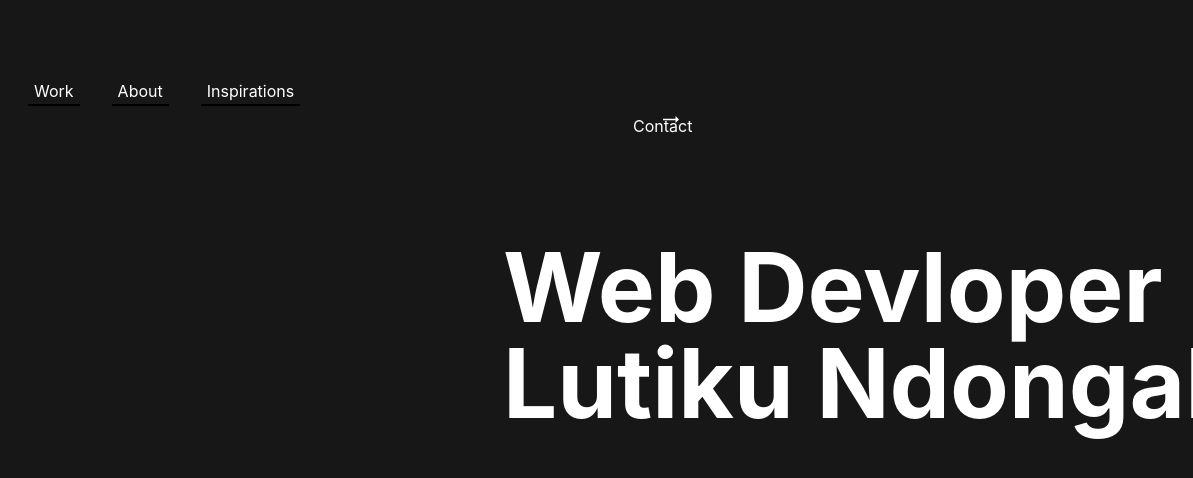
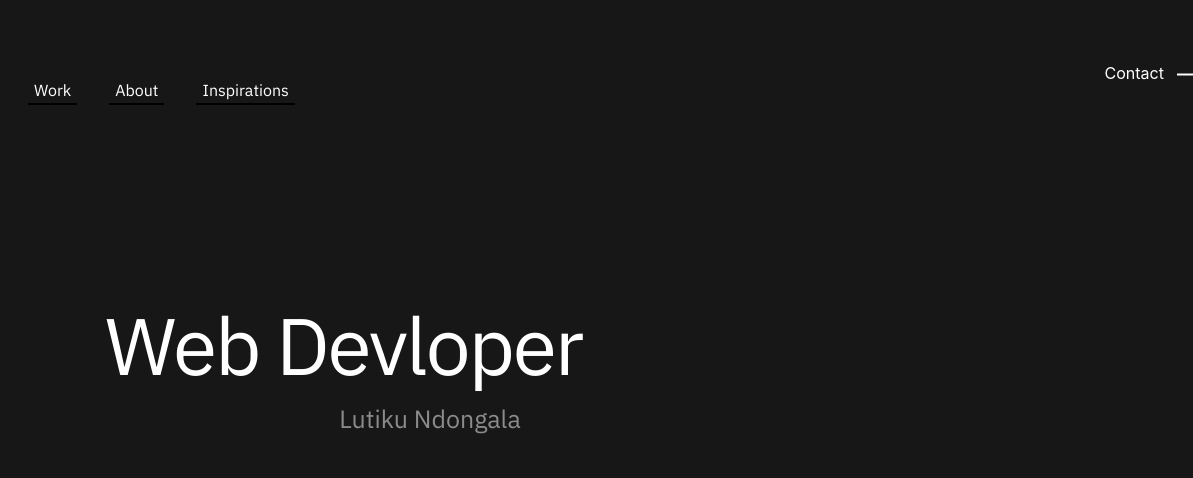
Before and after one commit to lutiku/Presentation, a plain HTML site: page index.html in a window 1280 px wide. Shown: the full height of the page, 87-1280 px from the left. Drawn offline with nearby package versions, Linux system fonts and the light colour scheme.

Commit message:
Update style.css

```diff
--- a/CSS/style.css
+++ b/CSS/style.css
@@ -2,12 +2,14 @@ body {
     margin: 0;
     scroll-snap-type: y mandatory;
     overflow-y: scroll ;
+
 
 }
 
 .link
 {
     margin-top: 16%;
+    font-family: 'IBM Plex Sans', sans-serif;
 }
 
 .navButton{
@@ -16,9 +18,11 @@ body {
     color: white;
 }
 
-.ndongala{
-    font-family: 'Righteous', cursive;
+.navButtonActive{
+    border-color: white;
 }
+
+
 
 .circle {
 
@@ -28,19 +32,20 @@ body {
 }
 
 .arrow {
-    margin-left: 30px;
-    width: 1em;
+    margin-left: 73px;
+    margin-top: 8px;
+    width: 1.3em;
     height: 0.7em;
     position: absolute;
 }
 
 .contact
 {
+    margin-left: 62vw;
     display: flex;
-    flex-direction: row;
-    margin-left: 55vw;
-    width: 200px;
-    height: 40px;
+    cursor: pointer;
+
+
    /* background-color: red;*/
 }
 
@@ -51,7 +56,44 @@ body {
 
 }
 
+.grid{
+    position: absolute;
+    background-color: red;
+    width: 18%;
+    height: 237px;
+    border-radius: 10%;
+    /* margin: 50%; */
+    margin-left: 30vw;
+    margin-top: 46vh;
+}
 
+.divBox{
+    font-family: 'IBM Plex Sans', sans-serif;
+    position: absolute;
+    color: white;
+
+    left: 15%;
+    top: 50%;
+    line-height :82.2858px;
+    letter-spacing: -2.14286px;
+
+    font-size: 80.1428px;
+
+}
+
+.name{
+    opacity: 0;
+}
+
+.descript{
+    position: absolute;
+    color: white;
+    font-family: 'IBM Plex Sans', sans-serif;
+    top: 50%;
+    left: /*15%*/ 33.3%;
+    opacity: 0.5;
+
+}
 
 
 #container .box {
@@ -59,8 +101,9 @@ body {
     height: 100vh;
     display: inline-block;
     position: relative;
+    font-size: 25px;
 }
-#container .box > div {
+/*#container .box > div {
     width: 100px;
     height: 100px;
     font-size: 96px;
@@ -72,6 +115,8 @@ body {
     line-height: 0.7;
     font-weight: bold;
 }
+
+ */
 #container {
 
     overflow-y: scroll;
```
